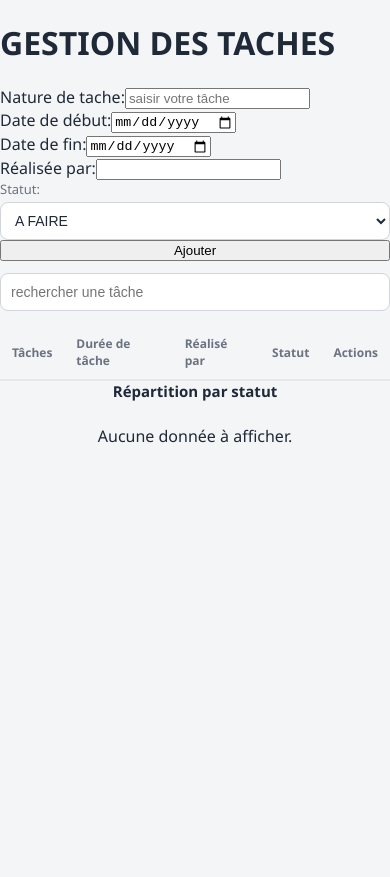
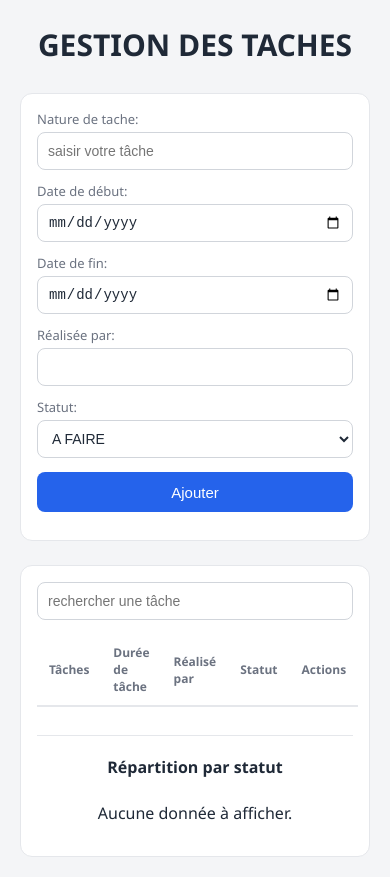
Before and after one commit to safa00434/react-projet, a React (Vite) app: page / in a window 390 px wide. Before the commit the page ends 844 px from the top, so only its background shows below. Built offline with nearby package versions, Linux system fonts and the light colour scheme.

Commit message:
nex design

```diff
--- a/src/index.css
+++ b/src/index.css
@@ -19,104 +19,77 @@ body {
   text-align: left;
 }
 
-.page {
+h1 {
+  text-align: center;
+  font-size: 30px;
+  font-weight: 600;
+  margin: 24px 0 8px;
+}
+
+h2 {
+  font-size: 16px;
+  font-weight: 600;
+  margin: 0 0 8px;
+}
+
+/* ===== mise en page ===== */
+.container {
+  display: flex;
+  align-items: flex-start;
+  gap: 24px;
   max-width: 1200px;
   margin: 0 auto;
-    padding: 24px 20px 40px;
+  padding: 20px;
 }
 
-.titre {
-    margin: 0 0 20px;
-    font-size: 28px;
-    font-weight: 600;
-    text-align: center;
-}
-
-/* cartes de chiffres */
-.kpis {
-    display: grid;
-    grid-template-columns: repeat(4, minmax(0, 1fr));
-    gap: 12px;
-    margin-bottom: 20px;
-}
-
-.kpi {
-    background: #fff;
-    border: 1px solid #e5e7eb;
-    border-radius: 10px;
-    padding: 12px 16px;
-}
-
-.kpi p {
-    margin: 0;
-    font-size: 13px;
-    color: #6b7280;
-}
-
-.kpi strong {
-    font-size: 26px;
-    font-weight: 600;
-}
-
-/* mise en page : formulaire à gauche, tableau à droite */
-.layout {
-    display: grid;
-    grid-template-columns: 280px minmax(0, 1fr);
-    gap: 20px;
-    align-items: start;
-}
-
-.colonne-gauche {
-    display: flex;
-    flex-direction: column;
-    gap: 20px;
-}
-
-.carte {
+/* ===== formulaire ===== */
+form {
+  width: 300px;
+  flex-shrink: 0;
   background: #fff;
   border: 1px solid #e5e7eb;
   border-radius: 12px;
   padding: 16px;
 }
 
-/* formulaire */
-.champ {
-    display: flex;
-    flex-direction: column;
+form > div {
   margin-bottom: 12px;
 }
 
-.champ label {
+label {
+  display: block;
+  margin-bottom: 4px;
   font-size: 13px;
+  font-weight: 500;
   color: #6b7280;
-    margin-bottom: 4px;
+  text-align: left;
 }
 
-.champ input,
-.champ select,
-.recherche {
+input,
+.champ select {
+  display: block;
   width: 100%;
   height: 38px;
   padding: 0 10px;
   border: 1px solid #d1d5db;
   border-radius: 8px;
   background: #fff;
+  color: #1f2937;
   font-size: 14px;
-    color: #1f2937;
+  outline: none;
 }
 
-.champ input:focus,
-.champ select:focus,
-.recherche:focus {
-    outline: none;
+input:focus,
+.champ select:focus {
   border-color: #2563eb;
   box-shadow: 0 0 0 3px rgba(37, 99, 235, 0.15);
 }
 
-.btn-principal {
+.btn {
+  display: block;
   width: 100%;
   height: 40px;
-    margin-top: 4px;
+  margin: 14px 0 0;
   border: none;
   border-radius: 8px;
   background: #2563eb;
@@ -125,56 +98,45 @@ body {
   cursor: pointer;
 }
 
-.btn-principal:hover {
+.btn:hover {
   background: #1d4ed8;
 }
 
-.btn-annuler {
-    width: 100%;
-    height: 36px;
-    margin-top: 8px;
-    border: 1px solid #d1d5db;
-    border-radius: 8px;
+/* ===== zone tableau ===== */
+.zone-tableau {
+  flex: 1;
+  min-width: 0;
   background: #fff;
-    color: #374151;
-    cursor: pointer;
+  border: 1px solid #e5e7eb;
+  border-radius: 12px;
+  padding: 16px;
 }
 
-/* graphique */
-.graphique {
-    display: flex;
-    flex-direction: column;
-    align-items: center;
-}
-
-.graphique h2 {
-    margin: 0 0 8px;
-    font-size: 15px;
-    font-weight: 600;
-}
-
-/* tableau */
 .recherche {
+  width: 100%;
   margin-bottom: 14px;
 }
 
 .table {
   width: 100%;
+  margin: 0;
   border-collapse: collapse;
   font-size: 14px;
 }
 
 .table th {
+  padding: 10px 12px;
+  border: none;
+  border-bottom: 2px solid #e5e7eb;
   text-align: left;
   font-size: 12px;
   font-weight: 600;
   color: #6b7280;
-    padding: 10px 12px;
-    border-bottom: 2px solid #e5e7eb;
 }
 
 .table td {
   padding: 12px;
+  border: none;
   border-bottom: 1px solid #f0f1f3;
   vertical-align: middle;
 }
@@ -183,39 +145,7 @@ body {
   background: #f9fafb;
 }
 
-.vide {
-    text-align: center;
-    color: #6b7280;
-    margin: 20px 0 4px;
-    font-size: 14px;
-}
-
-/* badges de statut */
-.badge {
-    display: inline-block;
-    padding: 3px 10px;
-    border-radius: 999px;
-    font-size: 12px;
-    font-weight: 500;
-    white-space: nowrap;
-}
-
-.badge-faire {
-    background: #fde8e8;
-    color: #a32d2d;
-}
-
-.badge-cours {
-    background: #fdf1d3;
-    color: #7a5200;
-}
-
-.badge-termine {
-    background: #dcf3dc;
-    color: #1d6b1d;
-}
-
-/* boutons Modifier / Supprimer */
+/* ===== boutons modifier / supprimer ===== */
 .MSbtn {
   display: flex;
   gap: 6px;
@@ -230,6 +160,10 @@ body {
   cursor: pointer;
 }
 
+.MSbtn button:hover {
+  opacity: 0.88;
+}
+
 .btn-modifier {
   background: #2563eb;
 }
@@ -238,16 +172,24 @@ body {
   background: #dc2626;
 }
 
-.MSbtn button:hover {
-    opacity: 0.88;
+/* ===== graphique ===== */
+.graphique {
+  display: flex;
+  flex-direction: column;
+  align-items: center;
+  margin-top: 28px;
+  padding-top: 20px;
+  border-top: 1px solid #e5e7eb;
 }
 
-/* petits écrans */
 @media (max-width: 860px) {
-    .layout {
-        grid-template-columns: 1fr;
+  .container {
+    flex-direction: column;
   }
-    .kpis {
-        grid-template-columns: repeat(2, minmax(0, 1fr));
+  form {
+    width: 100%;
+  }
+  .zone-tableau {
+    width: 100%;
   }
 }
```
Lines whose indentation alone changed are shown as unchanged.
